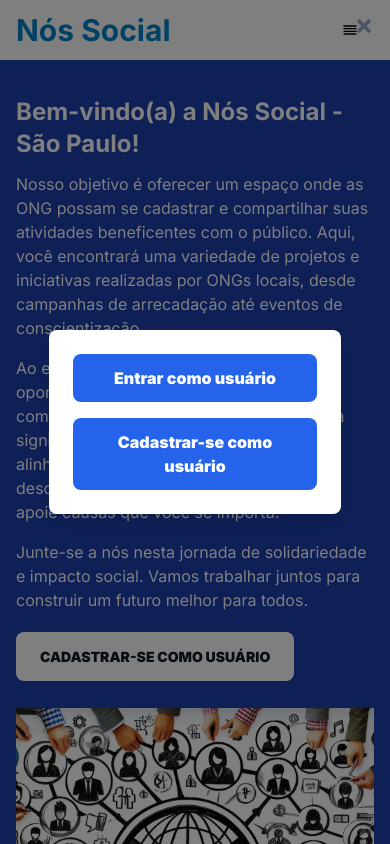
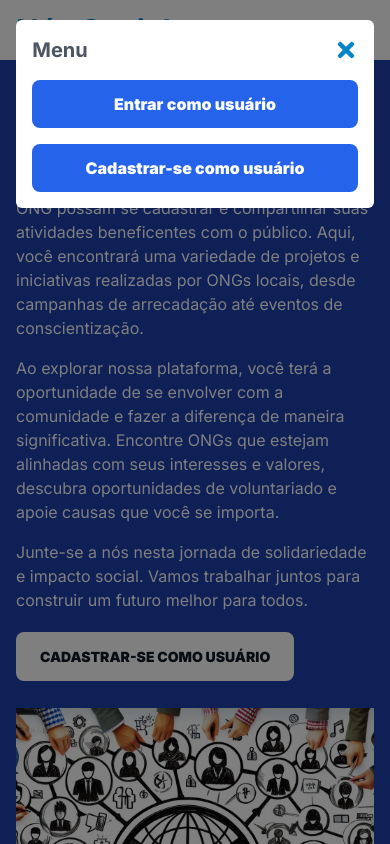
Before and after one commit to mateushilariodias/tg-nos-social-front-end, a Next.js app in the folder client/: page / in a window 390 px wide. Both pictures are taken after a click on the icon 350 px from the left and 30 px from the top of the page. Shown: the top 844 px of the page. Built offline with nearby package versions, Linux system fonts and the light colour scheme.

Commit message:
adjust the homepage header to make it responsive

```diff
--- a/client/src/components/feed/HeaderNgo.tsx
+++ b/client/src/components/feed/HeaderNgo.tsx
@@ -42,7 +42,7 @@ function Header() {
     }
 
     return (
-        <header className="fixed z-10 w-full bg-white flex justify-between items-center py-4 px-4 md:px-10 lg:px-20 shadow-sm">
+        <header className="fixed z-10 w-full bg-white flex justify-between items-center py-4 px-4 md:px-10 lg:px-40 shadow-sm">
             <Link href="/homepage" className="font-bold text-sky-600 text-2xl">Nós Social</Link>
             <div className="hidden md:flex bg-zinc-100 items-center text-gray-600 py-1 px-3 rounded-full relative" onClick={() => setSearchResults(true)} onMouseLeave={() => setSearchResults(false)}>
                 <input className="bg-zinc-100 focus-visible:outline-none py-2 px-4" type="text" name="search" id="search" placeholder="Pesquisar" value={search ? search : ""} onChange={(e) => setSearch(e.target.value)} />
--- a/client/src/components/feed/HeaderUser.tsx
+++ b/client/src/components/feed/HeaderUser.tsx
@@ -26,7 +26,7 @@ function Header() {
     }
 
     return (
-        <header className="fixed z-10 w-full bg-white flex justify-between items-center py-4 px-4 md:px-10 lg:px-20 shadow-sm">
+        <header className="fixed z-10 w-full bg-white flex justify-between items-center py-4 px-4 md:px-10 lg:px-40 shadow-sm">
             <Link href="/homepage" className="font-bold text-sky-600 text-2xl">Nós Social</Link>
             <div className="hidden md:flex bg-zinc-100 items-center text-gray-600 py-1 px-3 rounded-full relative">
                 <input className="bg-zinc-100 focus-visible:outline-none py-2 px-4" type="text" name="search" id="search" placeholder="Pesquisar" value={search ? search : ""} onChange={(e) => setSearch(e.target.value)} />
@@ -44,10 +44,12 @@ function Header() {
                     })}
                 </div>
             )}
-            <div className="hidden md:flex gap-5 items-center text-gray-600">
-                <Link href="/registerNgo" className="bg-blue-600 hover:bg-blue-800 py-3 px-6 font-bold text-white rounded-lg">
+            <div className="hidden md:flex">
+            <Link href="/registerNgo" className="bg-blue-600 hover:bg-blue-800 py-3 px-6 font-bold text-white rounded-lg">
                     <strong>Cadastrar ONG</strong>
                 </Link>
+            </div>
+            <div className="hidden md:flex gap-5 items-center text-gray-600">
                 <div className="relative" onMouseLeave={() => setShowMenu(false)}>
                     <button className="flex gap-2 items-center" onClick={() => setShowMenu(!showMenu)}>
                         <img className="w-8 h-8 rounded-full" src={user ? user.userImg : "https://img.freepik.com/free-icon/user_318-159711.jpg"} alt="Imagem do perfil" />
--- a/client/src/components/homepage/header.tsx
+++ b/client/src/components/homepage/header.tsx
@@ -2,8 +2,7 @@
 
 import Link from "next/link";
 import { useState } from "react";
-import { FiAlignJustify } from "react-icons/fi";
-import { FaTimes } from "react-icons/fa";
+import { FaBars, FaTimes } from "react-icons/fa";
 
 function Header() {
     const [showMobileMenu, setShowMobileMenu] = useState(false);
@@ -20,20 +19,21 @@ function Header() {
                 </Link>
             </div>
             <div className="flex lg:hidden pr-4">
-                <FiAlignJustify onClick={() => setShowMobileMenu(true)} />
+                <FaBars onClick={() => setShowMobileMenu(true)} className="text-2xl text-sky-600 cursor-pointer" />
             </div>
 
             {showMobileMenu && (
-                <div className="fixed inset-0 bg-black bg-opacity-50 flex justify-center items-center">
-                    <div className="bg-white p-6 rounded-lg shadow-lg w-3/4 max-w-sm text-center">
-                        <button className="absolute top-4 right-4 text-gray-600" onClick={() => setShowMobileMenu(false)}>
-                            <FaTimes size={20} />
-                        </button>
+                <div className="fixed inset-0 bg-black bg-opacity-50 z-30 flex justify-center items-start pt-5 text-gray-600">
+                    <div className="bg-white p-4 rounded-md w-11/12 max-w-sm mx-auto">
+                        <div className="flex justify-between items-center mb-4">
+                            <span className="font-bold text-xl">Menu</span>
+                            <FaTimes onClick={() => setShowMobileMenu(false)} className="text-2xl text-sky-600 cursor-pointer" />
+                        </div>
                         <div className="flex flex-col gap-4">
-                            <Link href="/loginUser" className="bg-blue-600 hover:bg-blue-800 py-3 px-5 font-bold text-white rounded-lg">
+                            <Link href="/loginUser" className="bg-blue-600 hover:bg-blue-800 py-3 px-5 font-bold text-white text-center rounded-lg" onClick={() => setShowMobileMenu(false)}>
                                 <strong>Entrar como usuário</strong>
                             </Link>
-                            <Link href="/registerUser" className="bg-blue-600 hover:bg-blue-800 py-3 px-5 font-bold text-white rounded-lg">
+                            <Link href="/registerUser" className="bg-blue-600 hover:bg-blue-800 py-3 px-5 font-bold text-white text-center rounded-lg" onClick={() => setShowMobileMenu(false)}>
                                 <strong>Cadastrar-se como usuário</strong>
                             </Link>
                         </div>
```
